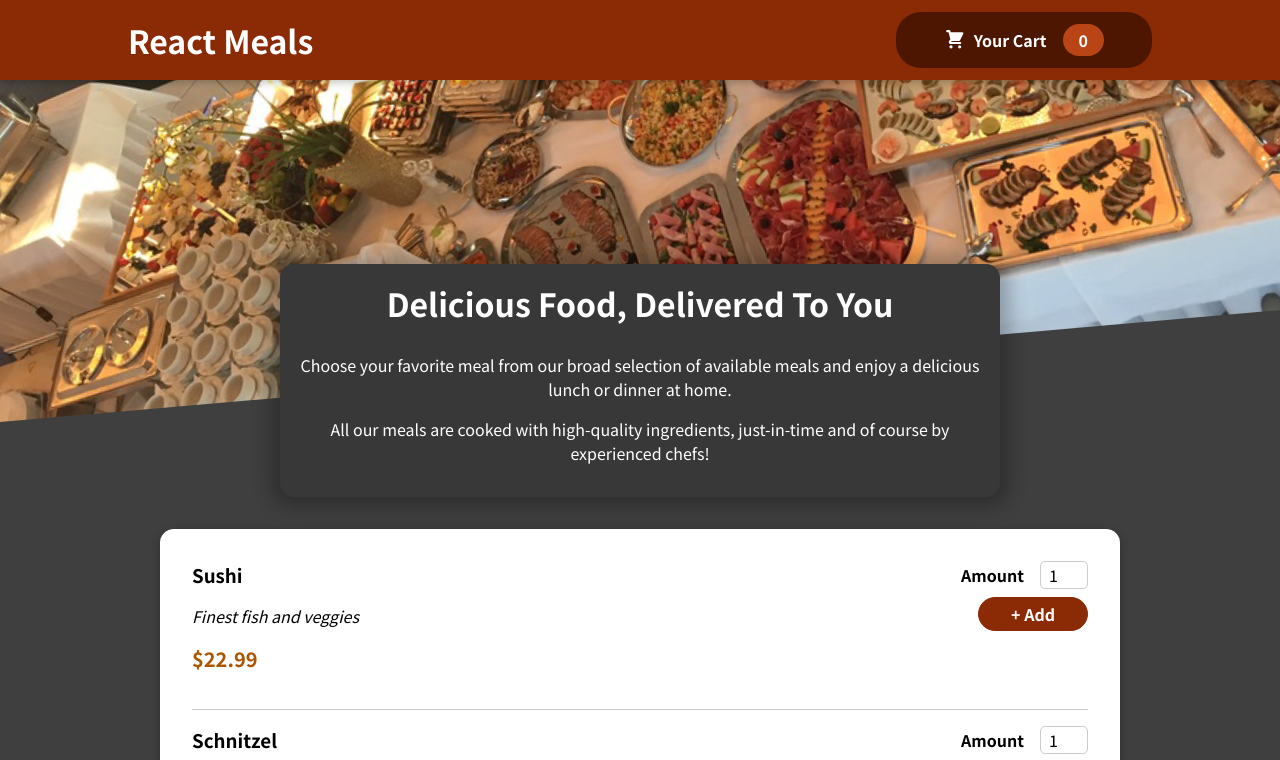
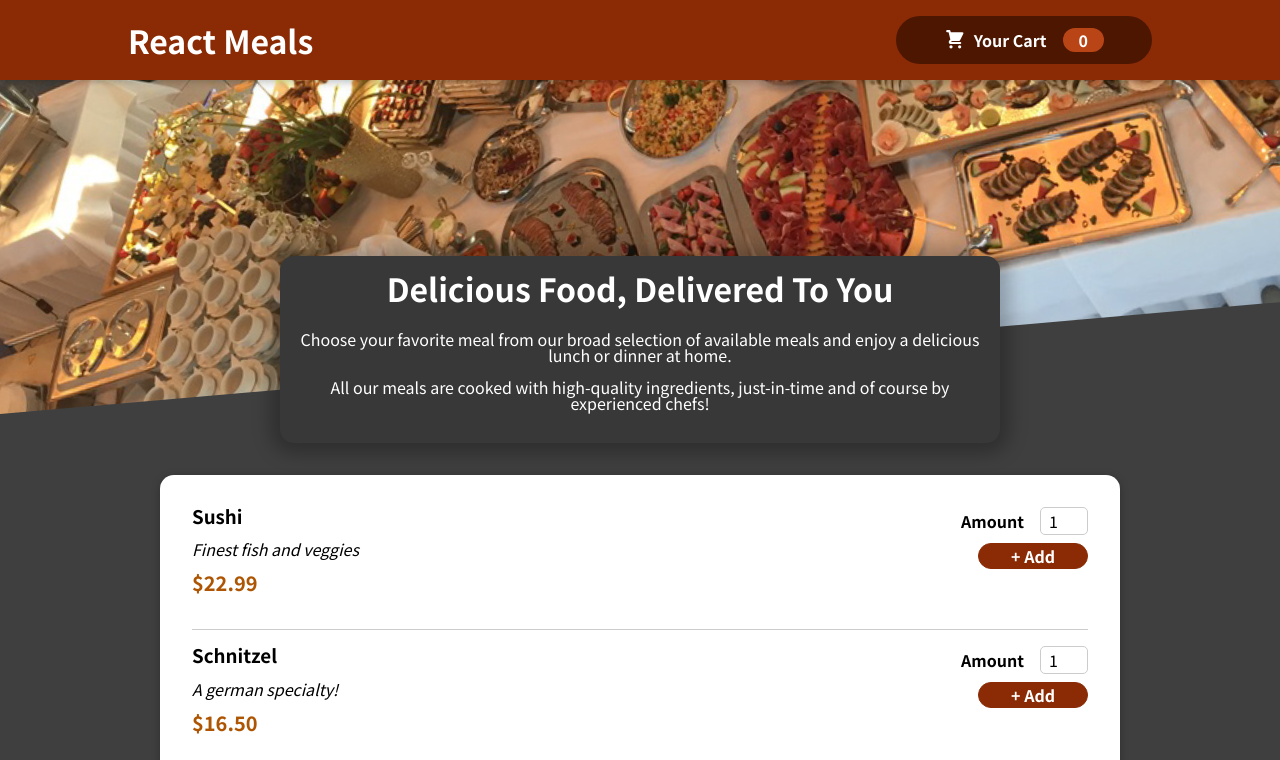
Before and after one commit to jeffrey125/fullstack-food-order, a React (Create React App) app: page / in a window 1280 px wide. Shown: the top 760 px of the page. Built offline with nearby package versions, Linux system fonts and the light colour scheme.

Commit message:
Tweaked the general CSS settings

```diff
--- a/src/index.css
+++ b/src/index.css
@@ -2,6 +2,11 @@
 
 * {
   box-sizing: border-box;
+}
+
+*:focus {
+  outline: none;
+  box-shadow: inset 0 0 0 0.4rem rgba(59, 102, 255, 0.4);
 }
 
 html {
@@ -10,5 +15,7 @@ html {
 
 body {
   margin: 0;
+  padding: 0;
   background-color: #3f3f3f;
+  line-height: 1;
 }
```
